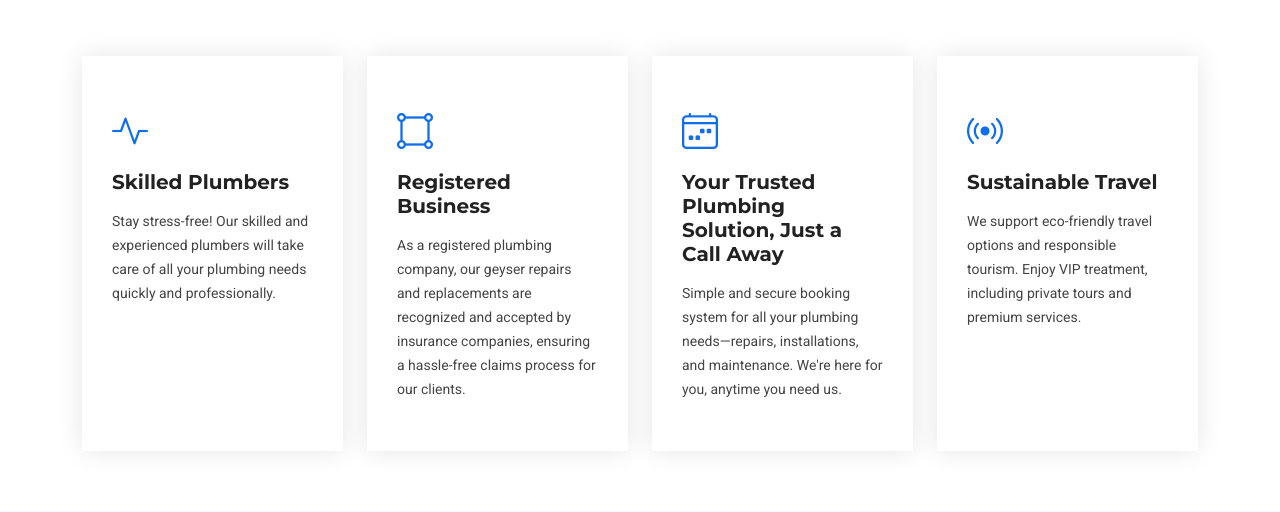
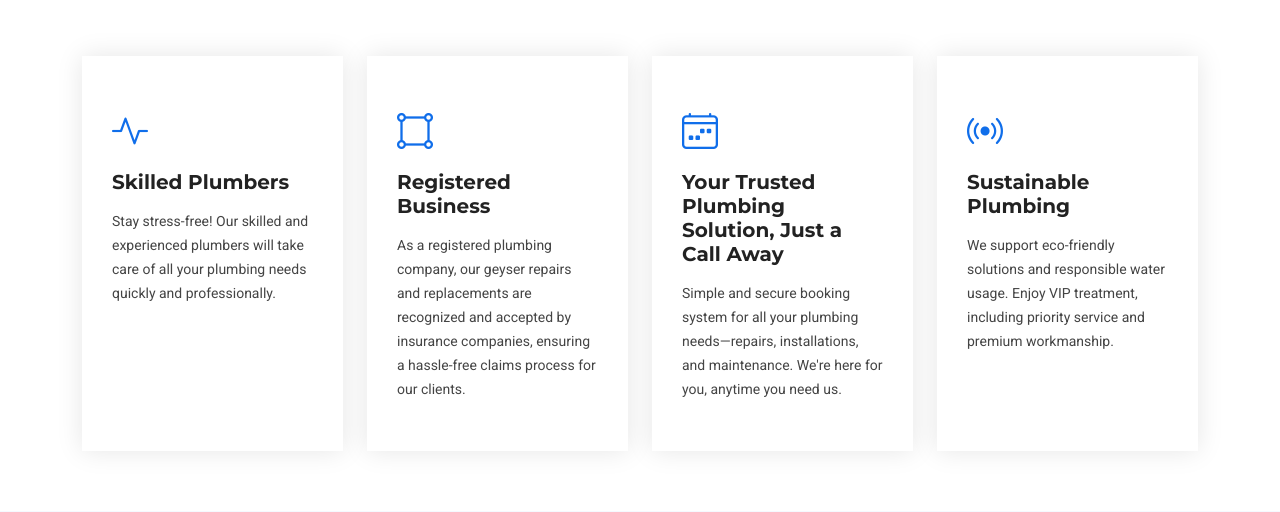
Before and after one commit to Carrington-dev/drainexpertz, a Flask app: page / in a window 1280 px wide. Shown: the part 723-1235 px from the top of the page. Run offline with Flask 3, Linux system fonts and the light colour scheme; some libraries are stand-ins or nearby versions.

Commit message:
Update index.html
Co-Authored-By: Stemgon <165911512+stemgon@users.noreply.github.com>
Co-Authored-By: Carrington Muleya <79579279+carrington-dev@users.noreply.github.com>

```diff
--- a/src/templates/index.html
+++ b/src/templates/index.html
@@ -55,8 +55,8 @@
       <div class="col-xl-3 col-md-6 d-flex" data-aos="fade-up" data-aos-delay="400">
         <div class="service-item position-relative">
           <div class="icon"><i class="bi bi-broadcast icon"></i></div>
-          <h4><a href="" class="stretched-link">Sustainable Travel</a></h4>
-          <p>We support eco-friendly travel options and responsible tourism. Enjoy VIP treatment, including private tours and premium services.</p>
+          <h4><a href="" class="stretched-link">Sustainable Plumbing</a></h4>
+          <p>We support eco-friendly solutions and responsible water usage. Enjoy VIP treatment, including priority service and premium workmanship.          </p>
         </div>
       </div><!-- End Service Item -->
 
```
